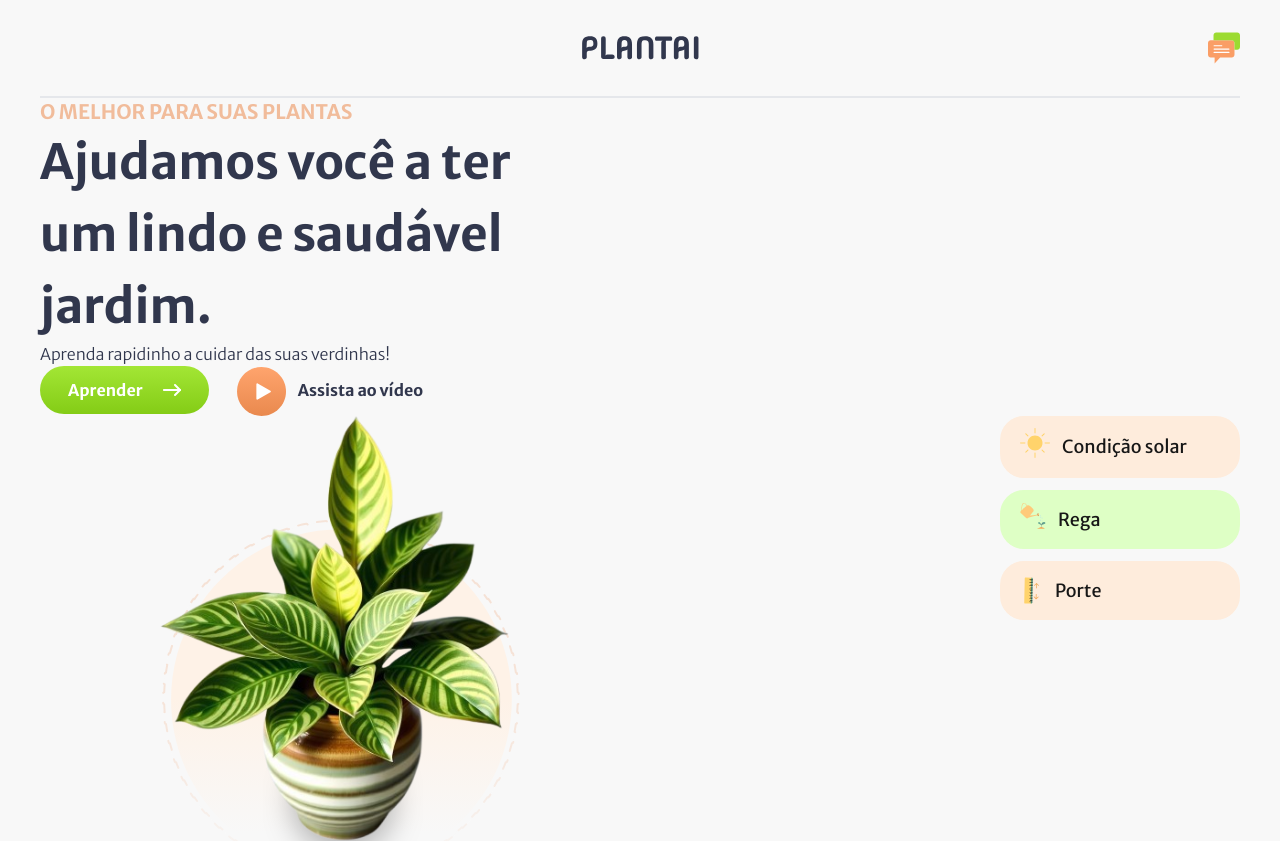
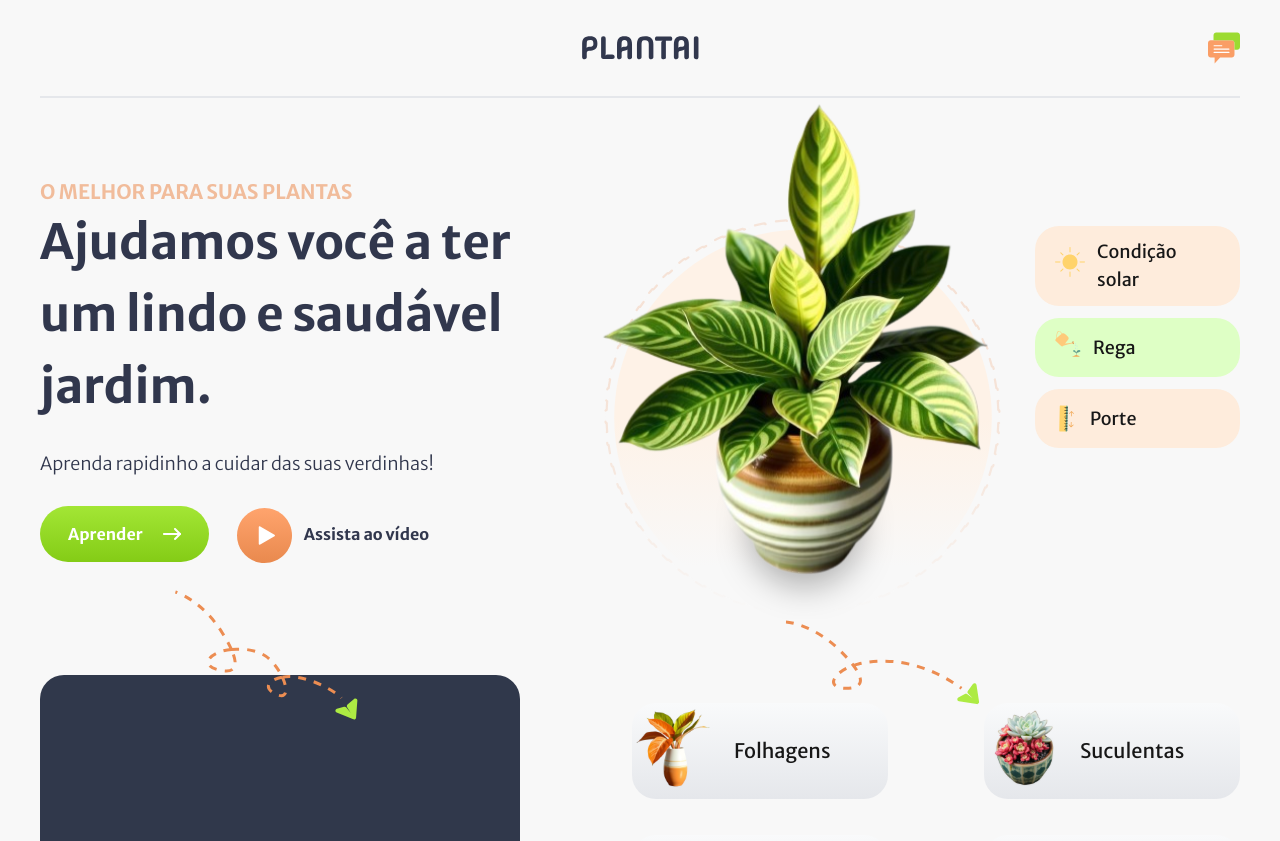
Before and after one commit to Victtor-Lima/plantai, a Next.js app: page / in a window 1280 px wide. Shown: the top 841 px of the page. Built offline with nearby package versions, Linux system fonts and the light colour scheme; a web font is replaced by a local one.

Commit message:
Finalizing the markup and desktop styling of the content of the IntroductoryContent section

```diff
--- a/src/components/Aspects.tsx
+++ b/src/components/Aspects.tsx
@@ -2,14 +2,14 @@ import React from "react";
 
 const Aspects = () => {
   return (
-    <ul className="grid gap-y-3 text-lg font-merriweather_sans justify-self-end">
-      <li className="grid grid-cols-col2 gap-x-3 items-center w-60 py-3 px-5 bg-clear_shell rounded-3xl before:content-sun">
+    <ul className="grid justify-self-stretch gap-y-3 text-lg font-merriweather_sans justify-self-end mt-32 after:content-arrowSpiral1 after:relative after:right-[250px] after:top-40">
+      <li className="grid grid-cols-col2 gap-x-3 items-center w-full py-3 px-5 bg-clear_shell rounded-3xl before:content-sun">
         Condição solar
       </li>
-      <li className="grid grid-cols-col2 gap-x-3 items-center w-60 py-3 px-5 bg-panache rounded-3xl before:content-watering ">
+      <li className="grid grid-cols-col2 gap-x-3 items-center w-full py-3 px-5 bg-panache rounded-3xl before:content-watering">
         Rega
       </li>
-      <li className="grid grid-cols-col2 gap-x-3 items-center w-60 py-3 px-5 bg-clear_shell rounded-3xl before:content-plantsize before:px-1 before:relative before:top-1">
+      <li className="grid grid-cols-col2 gap-x-3 items-center w-full py-3 px-5 bg-clear_shell rounded-3xl before:content-plantsize before:px-1 before:relative before:top-1">
         Porte
       </li>
     </ul>
--- a/src/components/IntroductoryContent.tsx
+++ b/src/components/IntroductoryContent.tsx
@@ -9,28 +9,28 @@ import LinkSection from "./LinkSection";
 const IntroductoryContent = () => {
   return (
     <>
-      <section>
+      <section className="grid grid-cols-col2 gap-x-28 gap-y-14 max-w-sec m-m-centro">
         <div className="w-480">
-          <h2 className="font-merriweather_sans font-bold text-xl text-orange">
+          <h2 className="font-merriweather_sans font-bold text-xl text-orange mt-20">
             O MELHOR PARA SUAS PLANTAS
           </h2>
-          <h1 className="font-merriweather_sans font-bold text-40px text-grayBlue">
+          <h1 className="font-merriweather_sans font-bold text-40px text-grayBlue mb-7">
             Ajudamos você a ter um lindo e saudável jardim.
           </h1>
-          <p className="font-merriweather_sans font-light text-base text-grayBlue">
+          <p className="font-merriweather_sans font-light text-lg text-grayBlue mb-7">
             Aprenda rapidinho a cuidar das suas verdinhas!
           </p>
           <Link
             href={"/#dicas"}
-            className="inline-block font-merriweather_sans font-bold text-white	px-7 py-3 bg-gradient-to-t from-lime-500 to-lime-400 rounded-full after:content-arrow after:pl-5"
+            className="inline-block font-merriweather_sans font-bold text-white	px-7 py-4 bg-gradient-to-t from-lime-500 to-lime-400 rounded-full after:content-arrow after:pl-5"
           >
             Aprender
           </Link>
           <button className="ml-7 font-merriweather_sans font-bold text-grayBlue">
             <Image
               src={play}
-              width={49}
-              height={49}
+              width={55}
+              height={55}
               alt="ícone de play"
               sizes="100vw"
               className="inline-block mr-3"
@@ -38,16 +38,17 @@ const IntroductoryContent = () => {
             Assista ao vídeo
           </button>
         </div>
-        <div className="grid grid-cols-2 items-start">
+        <div className="grid grid-cols-col2-1 items-start">
           <Image
             src={p_plant}
-            width={361}
-            height={465}
+            width={400}
+            height={515}
             alt="imagem de um exemplar da Dieffenbachia Seguine ou Comigo-ninguém-pode"
-            className="justify-self-center"
+            className="justify-self-center self-center mt-1.5 relative right-8"
           />
           <Aspects />
         </div>
+        <div className="w-full h-64 bg-[#30384B] rounded-3xl before:content-arrowSpiral2 before:relative before:top-[-120px] before:left-28"></div>
         <LinkSection />
       </section>
     </>
--- a/src/components/LinkSection.tsx
+++ b/src/components/LinkSection.tsx
@@ -3,11 +3,11 @@ import React from "react";
 
 const LinkSection = () => {
   return (
-    <ul className="grid grid-cols-2">
+    <ul className="grid grid-cols-2 gap-x-24 gap-y-9 self-end">
       <li>
         <Link
           href="#"
-          className="grid grid-cols-col2 gap-x-4 items-center font-merriweather_sans text-xl w-80 h-24 bg-gradient-to-b from-gray-50 to-gray-200 rounded-3xl before:content-imglink1"
+          className="grid grid-cols-col2 gap-x-4 items-center font-merriweather_sans text-xl w-full h-24 bg-gradient-to-b from-gray-50 to-gray-200 rounded-3xl before:content-imglink1"
         >
           Folhagens
         </Link>
@@ -15,7 +15,7 @@ const LinkSection = () => {
       <li className="">
         <Link
           href="#"
-          className="grid grid-cols-col2 gap-x-4 items-center font-merriweather_sans text-xl w-80 h-24 bg-gradient-to-b from-gray-50 to-gray-200 rounded-3xl before:content-imglink2"
+          className="grid grid-cols-col2 gap-x-4 items-center font-merriweather_sans text-xl w-full h-24 bg-gradient-to-b from-gray-50 to-gray-200 rounded-3xl before:content-imglink2"
         >
           Suculentas
         </Link>
@@ -23,7 +23,7 @@ const LinkSection = () => {
       <li className="">
         <Link
           href="#"
-          className="grid grid-cols-col2 gap-x-4 items-center font-merriweather_sans text-xl w-80 h-24 bg-gradient-to-b from-gray-50 to-gray-200 rounded-3xl before:content-imglink3"
+          className="grid grid-cols-col2 gap-x-4 items-center font-merriweather_sans text-xl w-full h-24 bg-gradient-to-b from-gray-50 to-gray-200 rounded-3xl before:content-imglink3"
         >
           Sobre plantas
         </Link>
@@ -31,7 +31,7 @@ const LinkSection = () => {
       <li className="">
         <Link
           href="#"
-          className="grid grid-cols-col2 gap-x-4 items-center font-merriweather_sans text-xl w-80 h-24 bg-gradient-to-b from-gray-50 to-gray-200 rounded-3xl before:content-imglink4"
+          className="grid grid-cols-col2 gap-x-4 items-center font-merriweather_sans text-xl w-full h-24 bg-gradient-to-b from-gray-50 to-gray-200 rounded-3xl before:content-imglink4"
         >
           Equipamentos
         </Link>
--- a/tailwind.config.ts
+++ b/tailwind.config.ts
@@ -10,6 +10,13 @@ const config: Config = {
     extend: {
       width: {
         "480": "30rem",
+        "600": "37.5rem",
+      },
+      maxWidth: {
+        sec: "93.75rem",
+      },
+      margin: {
+        "m-centro": "0 auto",
       },
       fontFamily: {
         merriweather_sans: ["var(--font-merriweather-sans)", "sans-serif"],
@@ -31,6 +38,8 @@ const config: Config = {
         sun: 'url("../app/image/icon/icon_sun.svg")',
         watering: 'url("../app/image/icon/icon_watering.svg")',
         plantsize: 'url("../app/image/icon/icon_plantsize.svg")',
+        arrowSpiral1: 'url("../app/image/icon/arrow_spiral1.svg")',
+        arrowSpiral2: 'url("../app/image/icon/arrow_spiral2.svg")',
         imglink1: 'url("../app/image/img_link1.svg")',
         imglink2: 'url("../app/image/img_link2.svg")',
         imglink3: 'url("../app/image/img_link3.svg")',
@@ -38,6 +47,7 @@ const config: Config = {
       },
       gridTemplateColumns: {
         col2: "max-content auto",
+        "col2-1": "2fr 1fr",
       },
       screens: {
         ms: "390px",
```
Also changed, not shown: src/app/image/icon/arrow_spiral1.svg (added), src/app/image/icon/arrow_spiral2.svg (added).
